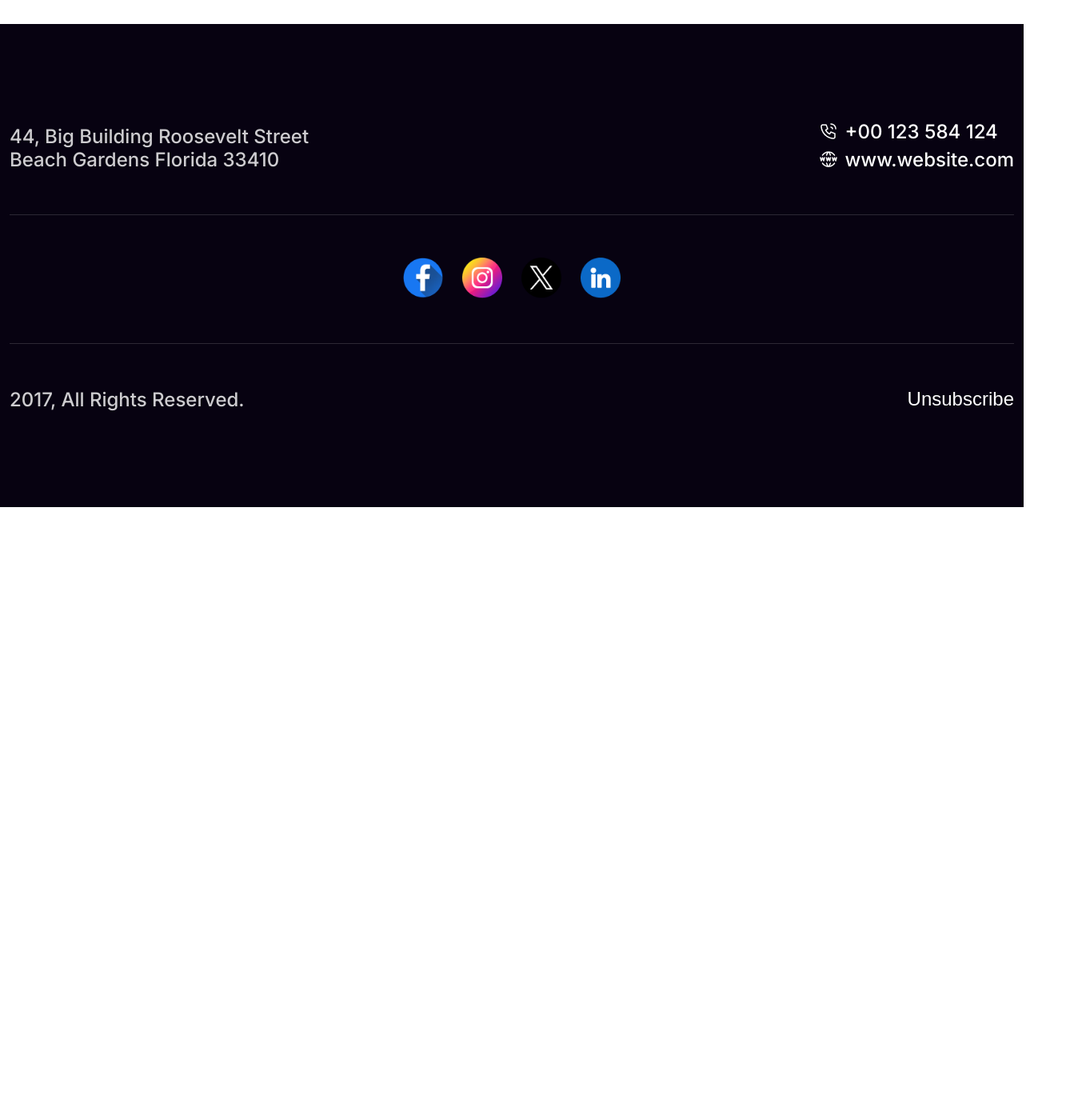
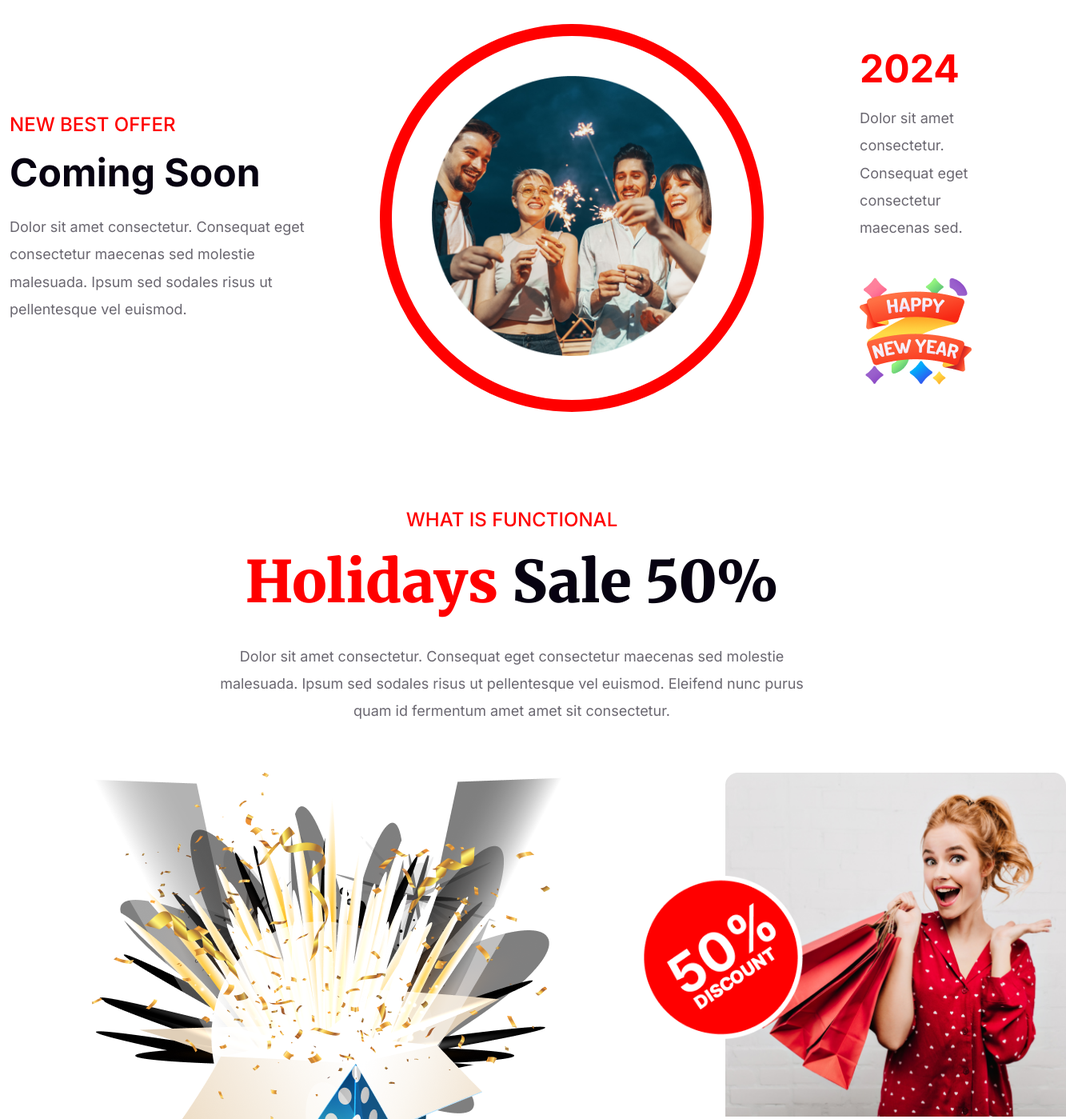
Before and after one commit to Saddam-Hossain420/b9-assignment-1, a plain HTML site: page index.html in a window 1280 px wide. Shown: the part 3300-4699 px from the top of the page at 80% size, 1333 px wide, since content can reach past the window. Before the commit the page ends 3934 px from the top, so only its background shows below. Drawn offline with Linux system fonts and the light colour scheme.

Commit message:
coming soon and holidays section complete

```diff
--- a/index.html
+++ b/index.html
@@ -48,7 +48,39 @@
                 </div>
             </div>
         </section>
-
+        <section class="coming-soon-section">
+            <div class="container">
+                <div class="flex-container">
+                    <div class="flex-left">
+                        <h5>NEW BEST OFFER</h5>
+                        <h3>Coming Soon</h3>
+                        <p>Dolor sit amet consectetur. Consequat eget consectetur maecenas sed molestie malesuada. Ipsum sed sodales risus ut pellentesque vel euismod.</p>
+                    </div>
+                    <div class="flex-center">
+                        <div class="custom-border">
+                            <img src="./resources/Ellipse 1.png" alt="">
+                        </div>
+                    </div>
+                    <div class="flex-right">
+                        <h3>2024</h3>
+                        <p>Dolor sit amet consectetur. Consequat eget consectetur maecenas sed.</p>
+                        <img src="./resources/Group 96.png" alt="">
+                    </div>
+                </div>
+            </div>
+        </section>
+        <section class="holidays-section">
+            <div class="container">
+                <h5>WHAT IS FUNCTIONAL</h5>
+                <h1><span>Holidays</span> Sale 50%</h1>
+                <p>Dolor sit amet consectetur. Consequat eget consectetur maecenas sed molestie malesuada. Ipsum sed sodales risus ut pellentesque vel euismod. Eleifend nunc purus quam id fermentum amet amet sit consectetur.</p>
+                <div class="img-collection">
+                    <img class="img-1" src="./resources/Group 75.png" alt="">
+                    <img class="img-2" src="./resources/Group 44.png" alt="">
+                    <img class="img-3" src="./resources/Rectangle 1.png" alt="">
+                </div>
+            </div>
+        </section>
     </main>
     <footer class="footer-area">
         <div class="container">
--- a/style/style.css
+++ b/style/style.css
@@ -79,7 +79,7 @@ img {
     border-radius: 8px;
 }
 /* main hero section style */
-.header-area, .offer-price-section, .midnight-party-section, .schedule-section {
+.header-area, .offer-price-section, .midnight-party-section, .schedule-section, .coming-soon-section, .holidays-section {
     margin: 60px  0 120px;
 }
 .hero-bg-img {
@@ -197,3 +197,89 @@ span.custom-hr-rule {
     border: none;
     cursor: pointer;
 }
+
+/* coming soon section */
+.flex-container {
+    display: flex;
+    justify-content: space-between;
+    align-items: center;
+}
+.flex-left {
+    max-width: 400px;
+    margin-right: 70px;
+}
+.flex-left h5 {
+    margin-bottom: 16px;
+}
+.flex-left h3 {
+    color: var(--black-color);
+    margin-bottom: 22px;
+}
+.flex-left p, .flex-right p, .holidays-section p {
+    color: var(--semi-black);
+    line-height: 1.9;
+}
+
+.flex-center {
+    margin-right: 120px;
+}
+.flex-center img {
+    width: 350px;
+}
+.custom-border {
+    border: 15px solid var(--red-color);
+    padding: 50px;
+    border-radius: 50%;
+}
+.flex-right img {
+    max-width: 140px;
+}
+.flex-right h3 {
+    color: var(--red-color);
+    margin-bottom: 16px;
+}
+.flex-right p {
+    margin-bottom: 42px;
+}
+
+/* holidays-section */
+.holidays-section {
+    text-align: center;
+}
+.holidays-section h5 {
+    margin-bottom: 16px;
+}
+.holidays-section h1 {
+    color: var(--black-color);
+    margin-bottom: 28px;
+}
+.holidays-section h1 span {
+    color: var(--red-color);
+}
+.holidays-section p {
+    max-width: 760px;
+    margin: 0 auto;
+}
+.img-collection {
+    display: flex;
+    position: relative;
+    background-image: url(/resources/Rectangle\ 2.png);
+    background-repeat: no-repeat;
+    background-position: bottom left;
+    margin-top: 60px;
+}
+.img-collection .img-3 {
+    height: 430px;
+}
+.img-collection .img-2 {
+    height: 284px;
+    position: relative;
+    top: 89px;
+    left: -50px;
+}
+.img-collection .img-3 {
+    height: 430px;
+    position: relative;
+    z-index: -1;
+    right: 187px;
+}
```
